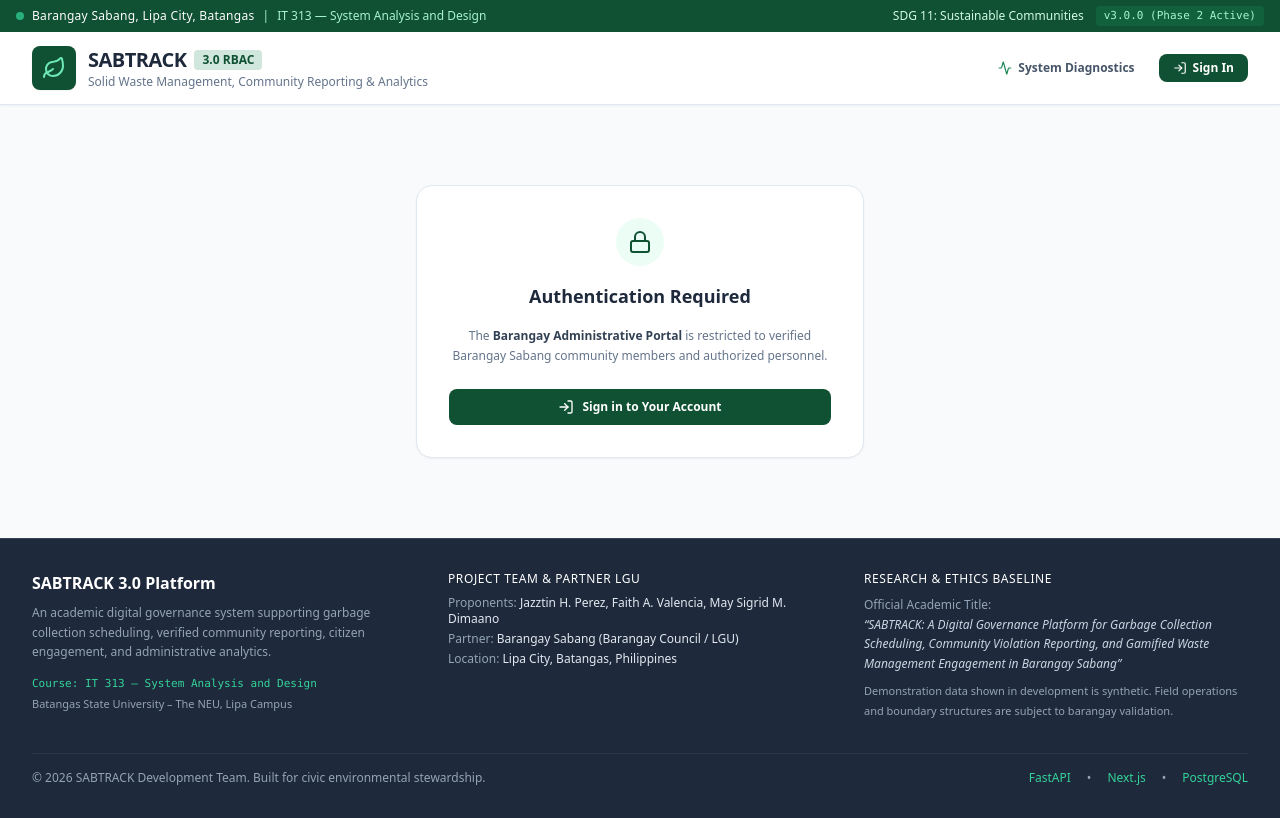
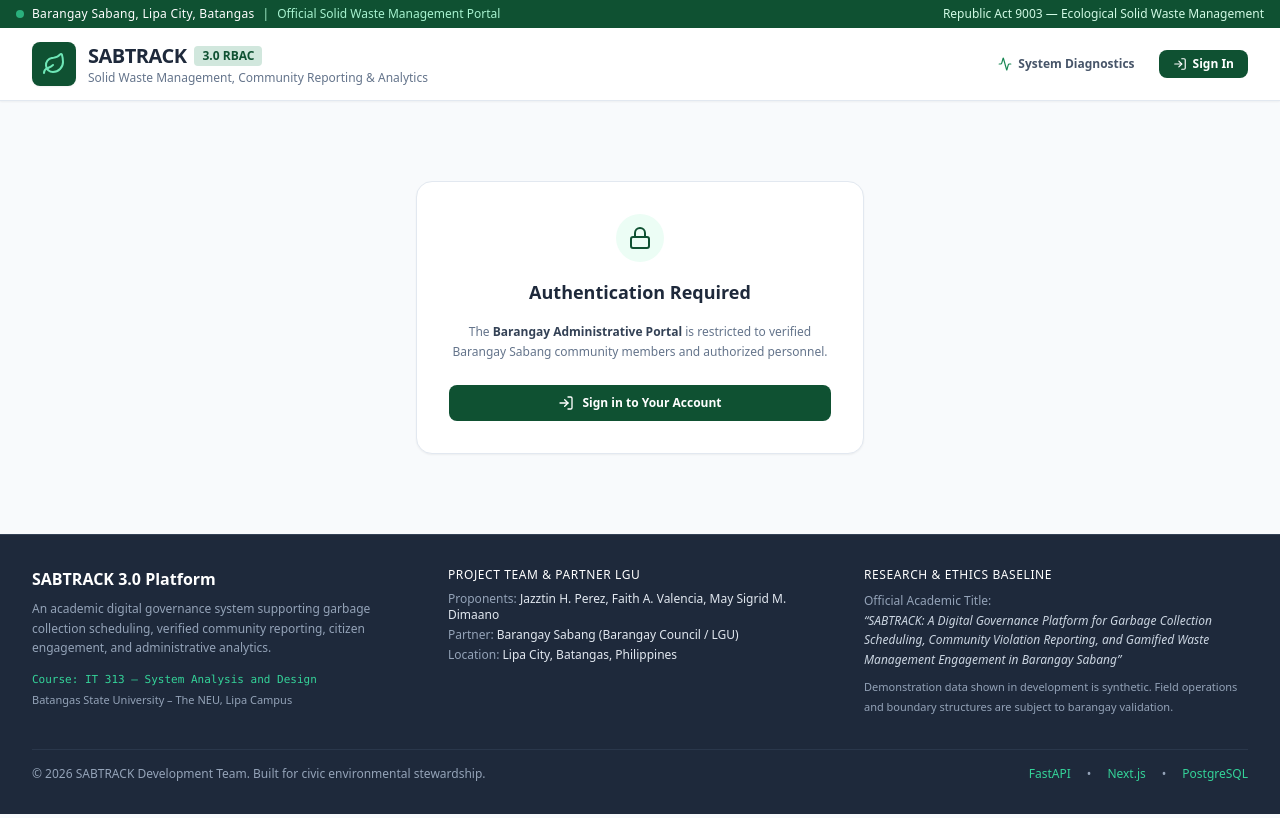
Before and after one commit to perezjazztin/SABTRACK-3.0, a Next.js app in the folder apps/web/: page /admin/analytics in a window 1280 px wide. Built offline with nearby package versions, Linux system fonts and the light colour scheme; no server answers.

Commit message:
Update header

```diff
--- a/apps/web/src/components/Header.tsx
+++ b/apps/web/src/components/Header.tsx
@@ -20,14 +20,11 @@ export const Header: React.FC = () => {
             </span>
             <span className="text-emerald-200 hidden sm:inline">|</span>
             <span className="text-emerald-200 hidden sm:inline">
-              IT 313 — System Analysis and Design
+              Official Solid Waste Management Portal
             </span>
           </div>
           <div className="flex items-center space-x-3 text-emerald-100">
-            <span className="hidden md:inline">SDG 11: Sustainable Communities</span>
-            <span className="bg-civic-emerald/30 text-emerald-200 px-2 py-0.5 rounded text-[11px] font-mono">
-              v3.0.0 (Phase 2 Active)
-            </span>
+            <span className="hidden md:inline">Republic Act 9003 — Ecological Solid Waste Management</span>
           </div>
         </div>
       </div>
```
